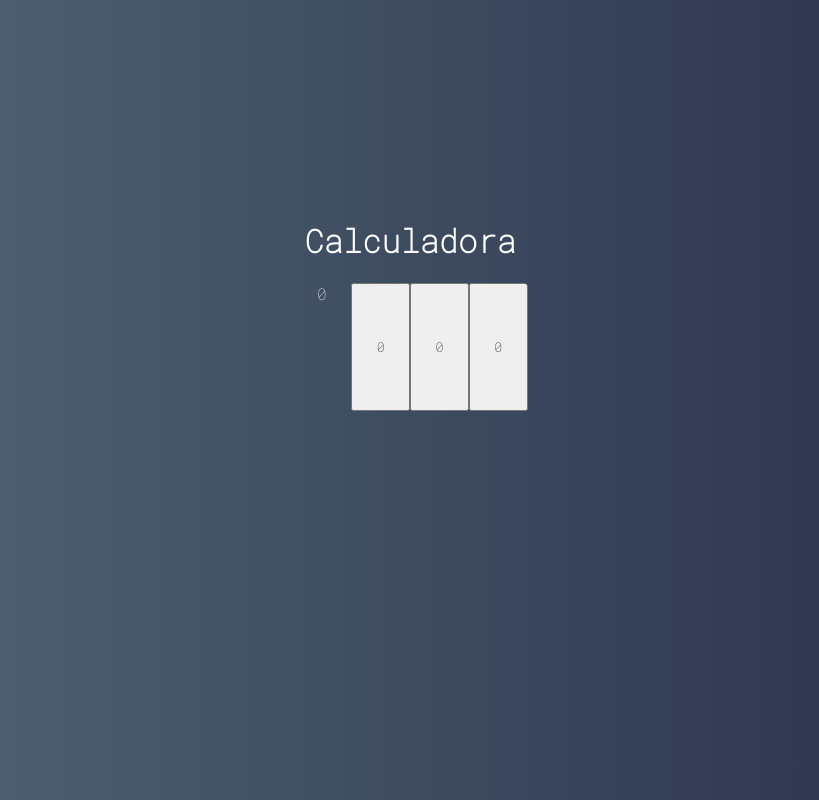
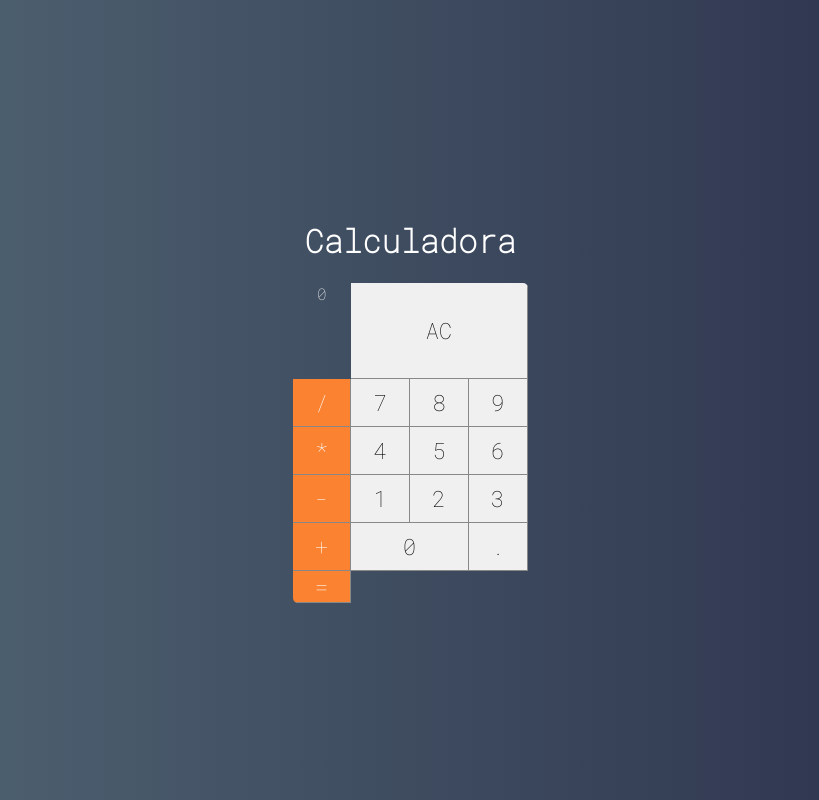
Before and after one commit to brunormferreira/calculator-vuejs, a Vue app in the folder poc-vueCalculator/: page / in a window 1280 px wide. Shown: the whole page, without its empty margins (230-1049 px from the left). Built offline with nearby package versions, Linux system fonts and the light colour scheme.

Commit message:
fix: component button

```diff
--- a/poc-vueCalculator/src/components/Button.vue
+++ b/poc-vueCalculator/src/components/Button.vue
@@ -1,15 +1,54 @@
 <template>
-  <button class="button">
-    0
+  <button class="button"
+   :class="{ double, triple, operation }">
+    {{ label }}
   </button>
 </template>
 
 <script>
 export default {
-
+  props: {
+    label: {},
+    operation: { type: Boolean },
+    double: { type: Boolean },
+    triple: {type: Boolean }
+  }
 }
 </script>
 
 <style>
+:root {
+  --bg-button: #f0f0f0;
+  --border-button: solid 1px #888;
+}
 
+.button {
+  font-size: 1.4em;
+  background-color: var(--bg-button);
+  border: none;
+  border-right: var(--border-button);
+  border-bottom: var(--border-button);
+  outline: none;
+}
+
+.button:active {
+  background-color: #ccc;
+}
+
+.button.double {
+  grid-column: span 2;
+}
+
+.button.triple {
+  grid-column: span 3;
+}
+
+.button.operation {
+  background-color: #fa8231;
+  color: #fff;
+}
+
+.button.operation:active {
+  background-color: #fa8231cc;
+}
 </style>
--- a/poc-vueCalculator/src/main/Calculator.vue
+++ b/poc-vueCalculator/src/main/Calculator.vue
@@ -1,9 +1,23 @@
 <template>
   <div class="calculator">
     <Display />
-    <Button />
-    <Button />
-    <Button />
+    <Button label="AC" triple />
+    <Button label="/" operation/>
+    <Button label="7" />
+    <Button label="8" />
+    <Button label="9"/>
+    <Button label="*" operation />
+    <Button label="4" />
+    <Button label="5" />
+    <Button label="6" />
+    <Button label="-" operation />
+    <Button label="1" />
+    <Button label="2" />
+    <Button label="3" />
+    <Button label="+" operation />
+    <Button label="0" double />
+    <Button label="." />
+    <Button label="=" operation />
   </div>
 </template>
 
```
